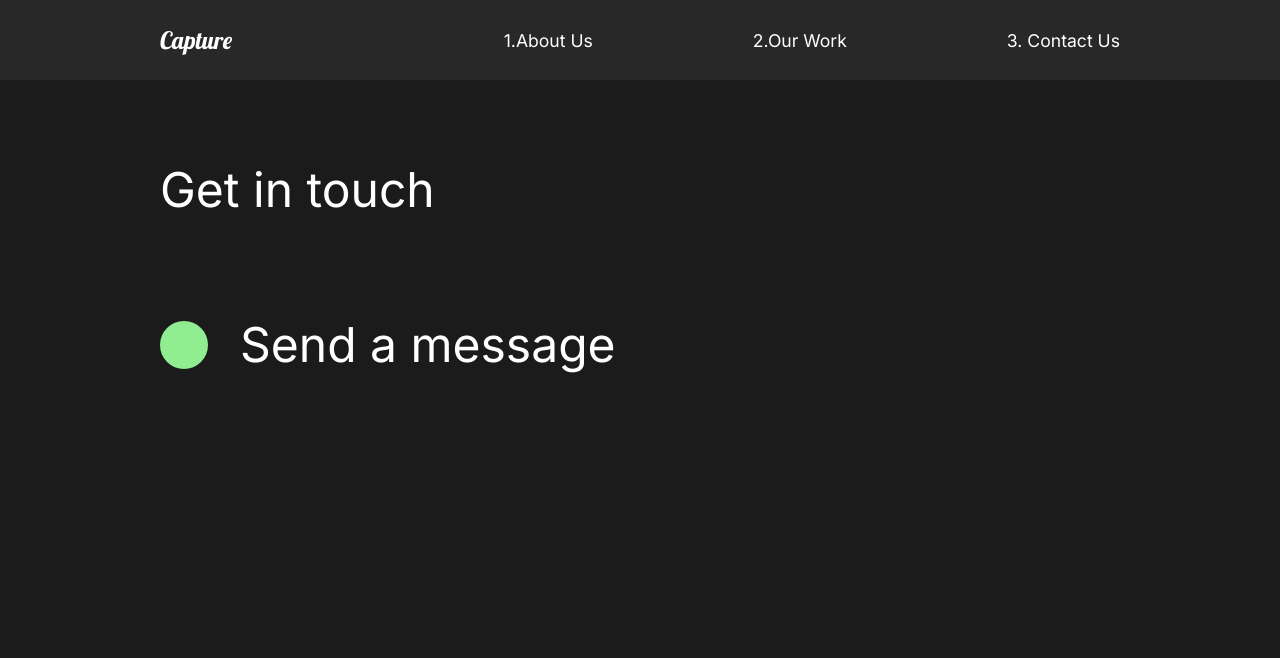
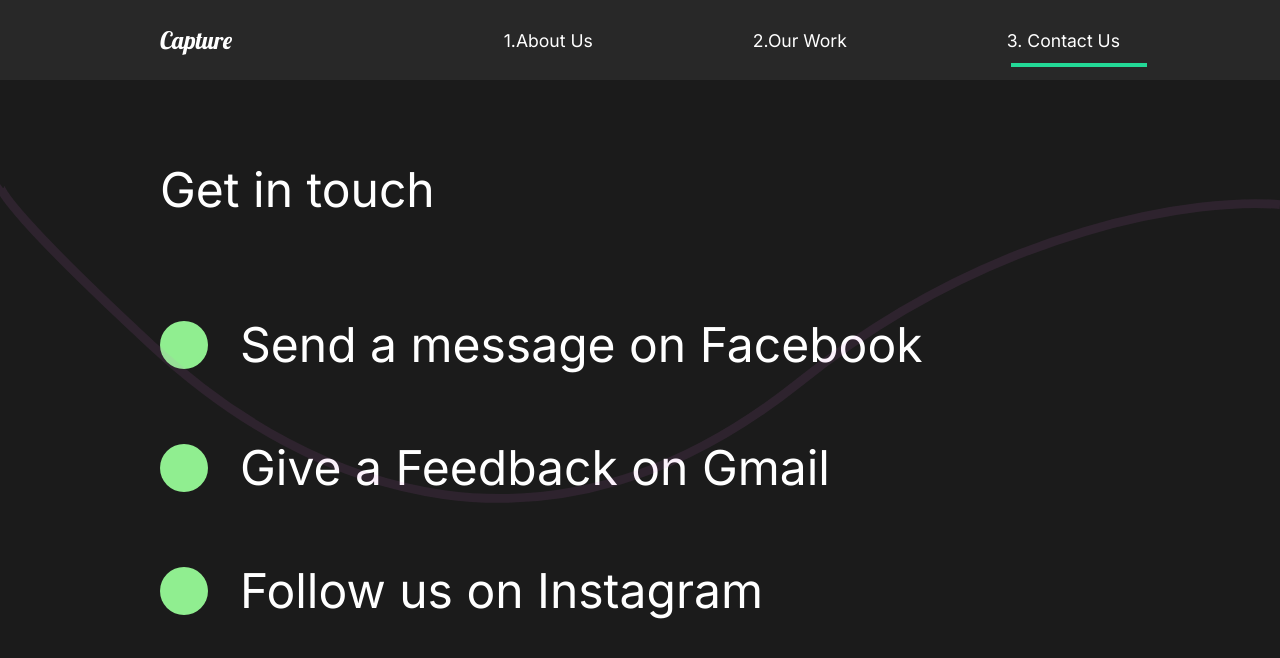
Before and after one commit to atishbagate/Atish_portfolio_website, a React (Create React App) app: page /contact in a window 1280 px wide. Shown: the top 658 px of the page. Built offline with nearby package versions, Linux system fonts and the light colour scheme.

Commit message:
this is Final commit for project. (created navbar underline and added contact page wave and infomation.)

```diff
--- a/src/components/Nav.js
+++ b/src/components/Nav.js
@@ -1,20 +1,37 @@
 import React from 'react';
 import styled from 'styled-components';
-import { Link } from 'react-router-dom';
+import { Link, useLocation } from 'react-router-dom';
+import { motion } from 'framer-motion';
 
 const Nav = () =>{
+    const {pathname} = useLocation();
     return(
         <StyledNav>
             <h1><Link id="logo" to="/">Capture</Link></h1>
             <ul>
                 <li>
                     <Link to="/">1.About Us</Link>
+                    <Line
+                        transition={{duration:0.75}}
+                        initial={{width:"0%"}}
+                        animate={{width:pathname === '/'? "50%": "0%"}}
+                    />
                 </li>
                 <li>
                     <Link to="/work">2.Our Work</Link>
+                    <Line
+                        transition={{duration:0.75}}
+                        initial={{width:"0%"}}
+                        animate={{width:pathname === '/work'? "50%": "0%"}}
+                    />
                 </li>
                 <li>
                     <Link to="/contact">3. Contact Us</Link>
+                    <Line
+                        transition={{duration:0.75}}
+                        initial={{width:"0%"}}
+                        animate={{width:pathname === '/contact'? "50%": "0%"}}
+                    />
                 </li>
             </ul>
         </StyledNav>
@@ -50,4 +67,12 @@ li{
     position:relative;
 }
 `;
+const Line = styled(motion.div)`
+height: 0.3rem;
+background: #23d997;
+width: 0%;
+position: absolute;
+bottom: -80%;
+left: 60%;
+`;
 export default Nav;
--- a/src/pages/ContactUs.js
+++ b/src/pages/ContactUs.js
@@ -2,9 +2,12 @@ import React from 'react'
 import { motion } from 'framer-motion'
 import { pageAnimation,titleAnim } from '../animation'
 import styled from 'styled-components'
+import Wave from '../components/Wave'
+import ScrollTop from '../components/ScrollTop'
 const ContactUs = () => {
     return(
         <ContactStyle variants={pageAnimation} initial="hidden" animate="show" exit="exit">
+        <Wave/>
             <Title>
              <Hide>
                  <motion.h2 variants={titleAnim}>
@@ -16,10 +19,24 @@ const ContactUs = () => {
             <Hide>
                 <Social variants={titleAnim}>
                     <Circle/>
-                        <h2>Send a message</h2>
+                        <h2>Send a message on Facebook</h2>
+                </Social>
+                </Hide>
+            <Hide>
+                <Social variants={titleAnim}>
+                    <Circle/>
+                        <h2>Give a Feedback on Gmail</h2>
+                </Social>
+                </Hide>
+            <Hide>
+                <Social variants={titleAnim}>
+                    <Circle/>
+                        <h2>Follow us on Instagram</h2>
                 </Social>
                 </Hide>
             </div>
+
+        <ScrollTop/>
         </ContactStyle>
     )
 }
```
